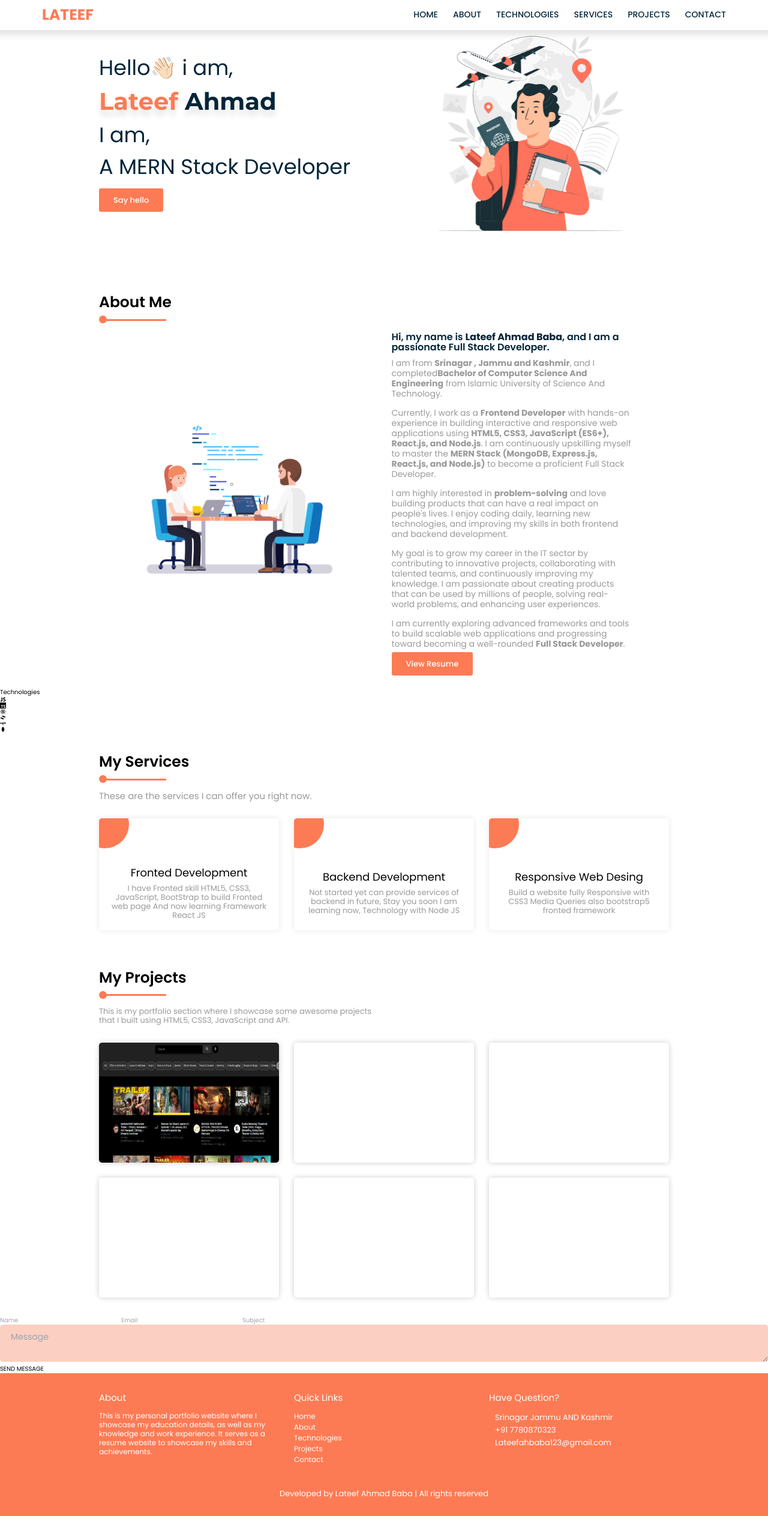
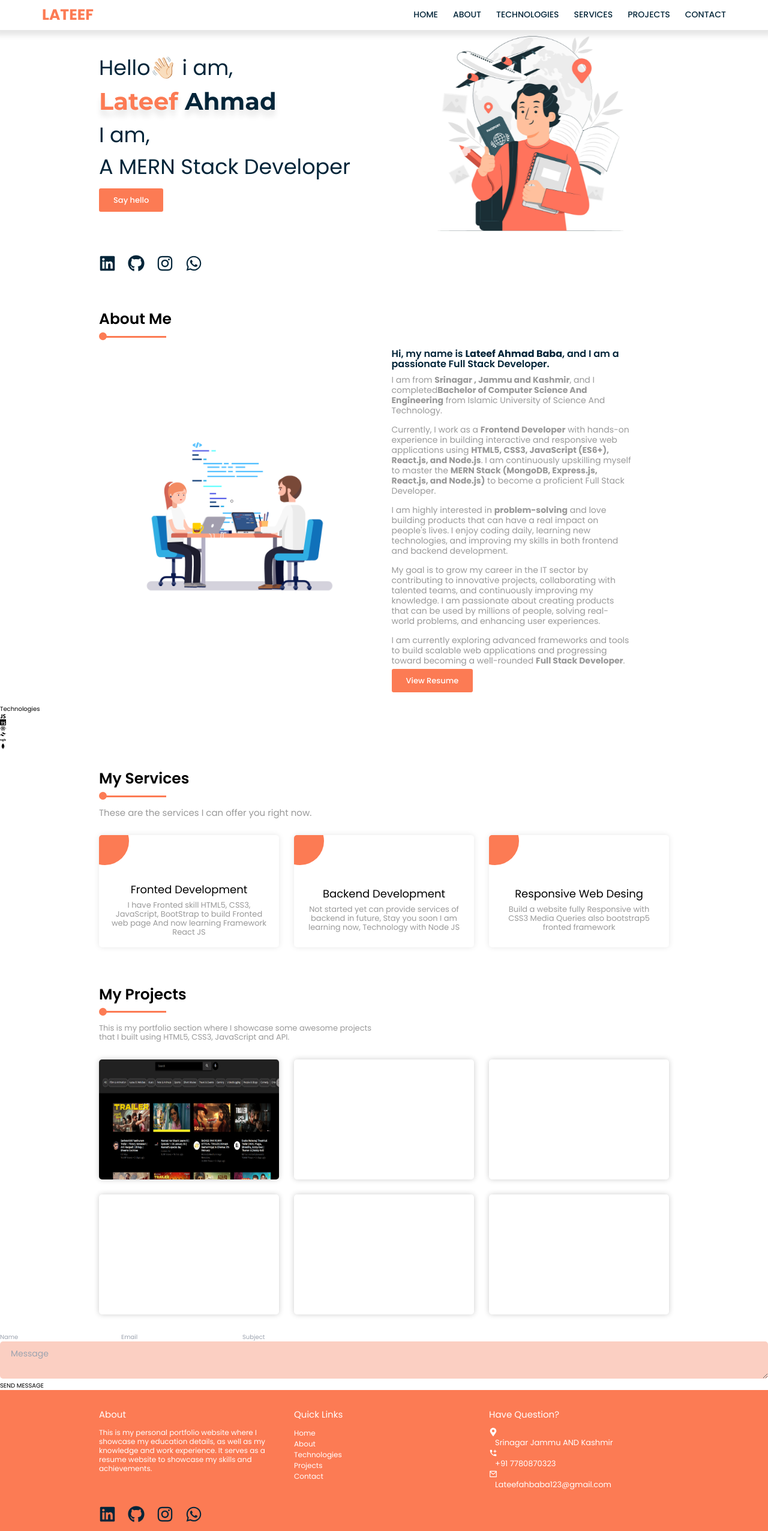
Before and after one commit to Mohdlateef/myportfolio, a React (Vite) app: page / in a window 1280 px wide. Shown: the top 2552 px of the page at 60% size. Before the commit the page ends 2527 px from the top, so only its background shows below. Built offline with nearby package versions, Linux system fonts and the light colour scheme.

Commit message:
fix icons

```diff
--- a/src/components/Footer.tsx
+++ b/src/components/Footer.tsx
@@ -1,3 +1,6 @@
+import { FaGithub, FaInstagram, FaLinkedin, FaMapMarkerAlt, FaWhatsapp } from "react-icons/fa";
+import { MdAddCall } from "react-icons/md";
+import { RiMailLine } from "react-icons/ri";
 
 export default function Footer() {
     return (
@@ -23,41 +26,35 @@ export default function Footer() {
                     <h3>Have Question?</h3>
                     <div>
                         <span>
-                            <ion-icon name="location-outline"></ion-icon>
+                            <FaMapMarkerAlt />
                         </span><a href="#"> Srinagar Jammu AND Kashmir </a>
                     </div>
 
                     <div>
                         <span>
-                            <ion-icon name="call-outline"></ion-icon>
+                            <MdAddCall />
                         </span><a href="tel:+917499866920"> +91 7780870323</a>
 
                     </div>
 
                     <div>
                         <span>
-                            <ion-icon name="mail-outline"></ion-icon>
+                            <RiMailLine />
                         </span><a href="mailto:Lateefahbaba123@gmail.com">Lateefahbaba123@gmail.com</a>
                     </div>
 
                 </div>
 
-                <address class="social-icons">
-                    <a href="https://www.linkedin.com/feed/" target="_blank" className="icons">
-                        <ion-icon name="logo-linkedin"></ion-icon>
-                    </a>
+                <address className="social-icons">
 
-                    <a href="https://github.com/Ajay-Chaudhari01001" target="_blank" className="icons">
-                        <ion-icon name="logo-github"></ion-icon>
-                    </a>
+                    <a href="https://www.linkedin.com/in/lateef-ahmad-954a36254/" target="_blank" className="text-white"><FaLinkedin /></a>
 
-                    <a href="https://www.instagram.com/ajay_chaudhari_19" target="_blank" className="icons">
-                        <ion-icon name="logo-instagram"></ion-icon>
-                    </a>
+                    <a href="https://github.com/Mohdlateef" target="_blank" className="icons"> <FaGithub /></a>
 
-                    <a href="https://wa.me/7499866920" target="_blank" className="icons">
-                        <ion-icon name="logo-whatsapp"></ion-icon>
-                    </a>
+                    <a href="https://www.instagram.com/" target="_blank" className="icons"><FaInstagram /></a>
+
+                    <a href="https://wa.me/7780870323" target="_blank" className="icons"> <FaWhatsapp /></a>
+
                 </address>
             </div>
 
--- a/src/components/Hero.tsx
+++ b/src/components/Hero.tsx
@@ -1,7 +1,7 @@
-import { HERO_CONTENT } from "../constants";
-import profilePic from "../assets/kevinRushProfile.jpg";
 import heropic from "../assets/hero2.jpg"
 import "../App.css"
+import { FaGithub, FaInstagram, FaLinkedin, FaWhatsapp } from 'react-icons/fa';
+
 export default function Hero() {
     return (
         <section className="section section-hero" id="home">
@@ -18,39 +18,16 @@ export default function Hero() {
 
                 <div className="hero-image item2" data-aos="fade-down-left">
                     <img src={heropic} className="hero-img" alt="my photo" />
-
-                    {/* <div className="achivements" data-aos="fade-left">
-                        <div className="grid grid-three-column achivements-box">
-                            <div className="box">
-                                <h2>Projects</h2>
-                                <p>10+</p>
-                            </div>
-                            <div className="box">
-                                <h2>Internships</h2>
-                                <p>1</p>
-                            </div>
-                            <div className="box">
-                                <h2>Certifications</h2>
-                                <p>5+</p>
-                            </div>
-                        </div>
-                    </div> */}
                 </div>
-
                 <div className="social-icons item3" data-aos="fade-right">
 
-                    <a href="https://www.linkedin.com/in/ajaychaudhari0101/" target="_blank"><ion-icon
-                        name="logo-linkedin"></ion-icon></a>
+                    <a href="https://www.linkedin.com/in/lateef-ahmad-954a36254/" target="_blank"><FaLinkedin /></a>
 
-                    <a href="https://github.com/Ajay-Chaudhari01001" target="_blank"><ion-icon
-                        name="logo-github"></ion-icon></a>
+                    <a href="https://github.com/Mohdlateef" target="_blank"> <FaGithub /></a>
 
-                    <a href="https://www.instagram.com/ajay_chaudhari_19" target="_blank"><ion-icon
-                        name="logo-instagram"></ion-icon></a>
+                    <a href="https://www.instagram.com/" target="_blank"><FaInstagram /></a>
 
-                    <a href="https://wa.me/7499866920" target="_blank" class="icons">
-                        <ion-icon name="logo-whatsapp"></ion-icon>
-                    </a>
+                    <a href="https://wa.me/7780870323" target="_blank" className="icons"> <FaWhatsapp /></a>
 
                 </div>
 
--- a/src/components/MyServices.tsx
+++ b/src/components/MyServices.tsx
@@ -1,7 +1,3 @@
-import { HiOutlineDesktopComputer } from "react-icons/hi";
-import { FaHive } from "react-icons/fa";
-import { MdComputer } from "react-icons/md";
-import { My_services } from "../constants"
 
 export default function MyServices() {
     return (
```
Also changed, not shown: src/components/Navbar.tsx (+1 -11 lines).
